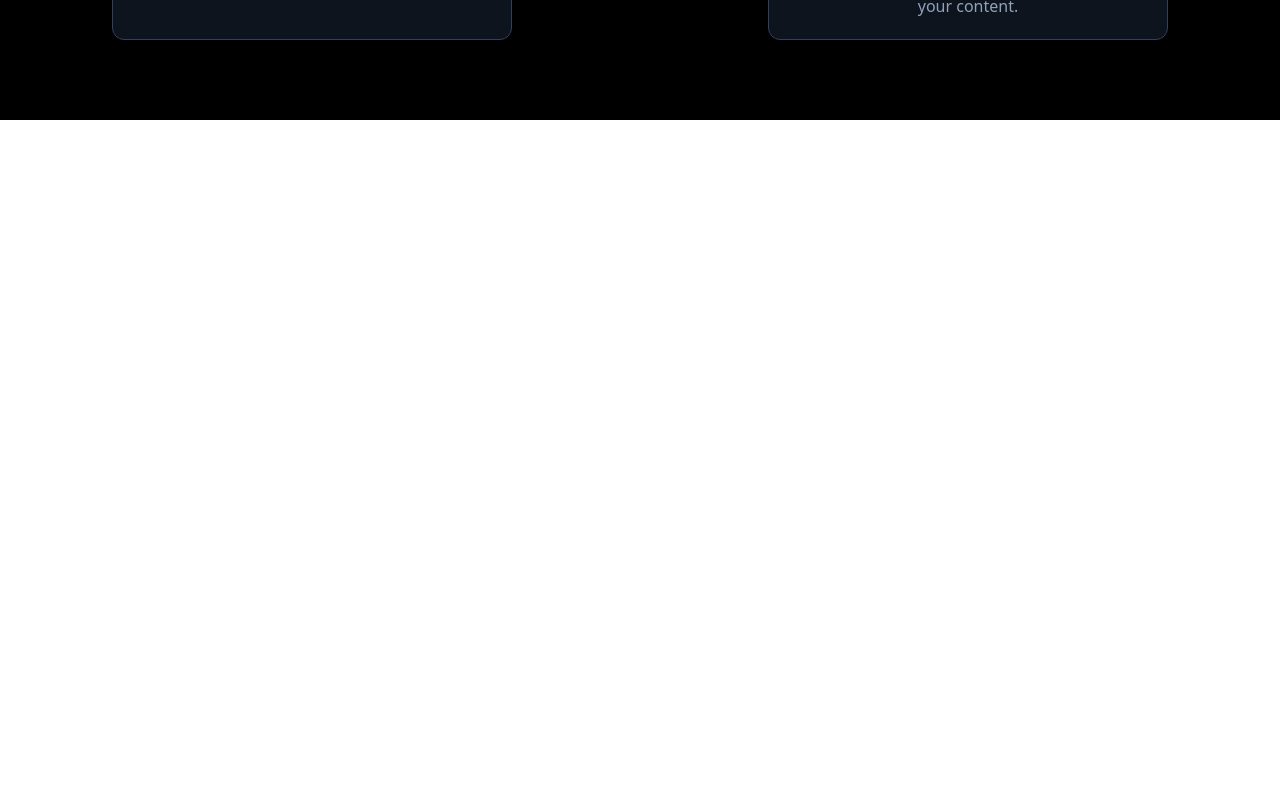
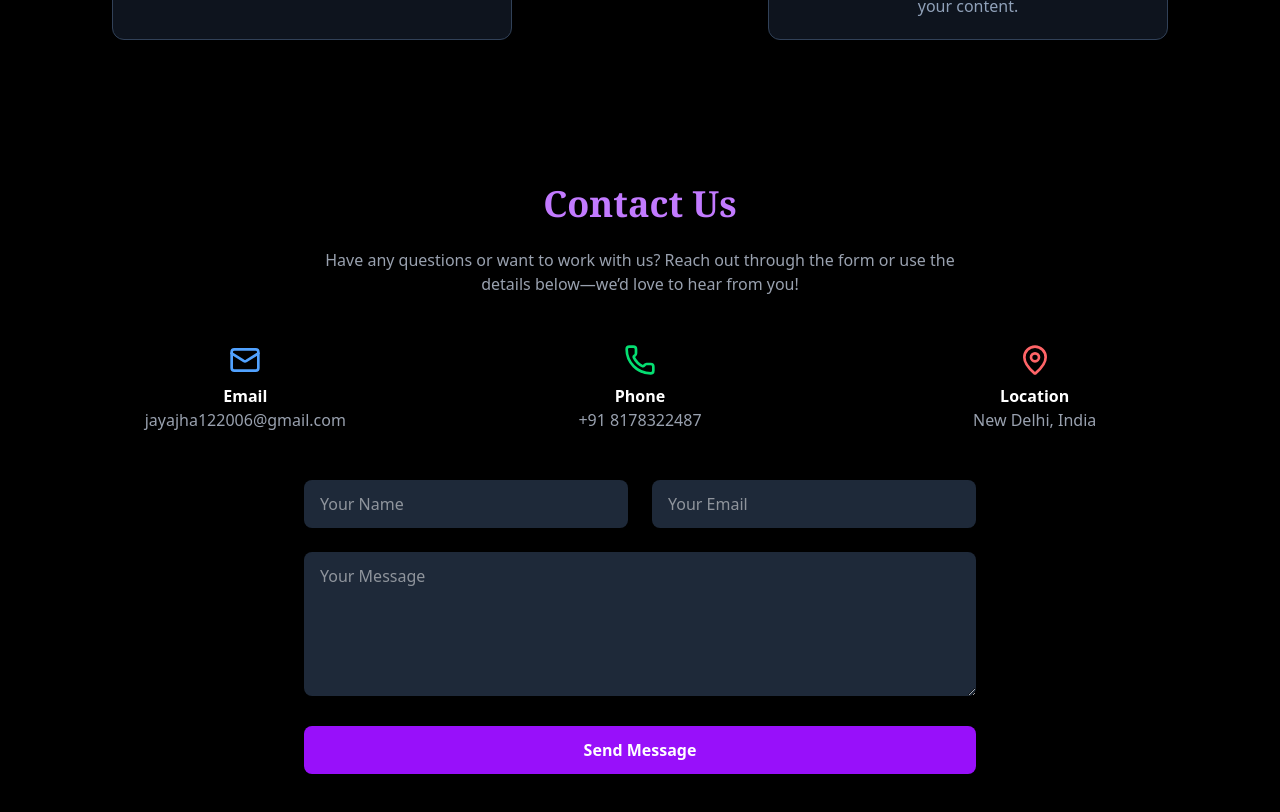
Before and after one commit to jaya-jha12/SynapseNotes, a React (Vite) app in the folder frontend/: page / in a window 1280 px wide. Shown: the part 1660-2472 px from the top of the page. Before the commit the page ends 1780 px from the top, so only its background shows below. Built offline with nearby package versions, Linux system fonts and the light colour scheme.

Commit message:
added contact us section

```diff
--- a/frontend/src/App.css
+++ b/frontend/src/App.css
@@ -1,41 +1,7 @@
 @import "tailwindcss";
 
-/* app.css */
 
-/* Base background for the hero section with a subtle radial gradient */
-.gradient-hero {
-  background-color: #0f172a; /* A dark slate blue */
-  background-image: radial-gradient(at 50% 0%, rgba(30, 58, 138, 0.25) 0%, transparent 70%),
-                    radial-gradient(at 0% 100%, rgba(59, 130, 246, 0.15) 0%, transparent 50%),
-                    radial-gradient(at 100% 100%, rgba(196, 181, 253, 0.1) 0%, transparent 60%);
-  color: #f8fafc; /* Light text color */
-  position: relative; /* Needed for positioning the static circles */
-  overflow: hidden; /* Ensures circles don't spill out */
-}
 
-/* Static background circles for the starry/bubbly effect */
-.bg-circle {
-  position: absolute;
-  border-radius: 50%;
-  background-color: rgba(255, 255, 255, 0.05); /* Semi-transparent white */
-  opacity: 0.5;
-  filter: blur(2px);
-  animation: pulse-opacity 8s ease-in-out infinite alternate;
-}
-
-/* Specific positions and sizes for the static background circles */
-.bg-circle-1 { top: 10%; left: 5%; width: 40px; height: 40px; }
-.bg-circle-2 { top: 20%; right: 15%; width: 60px; height: 60px; animation-delay: 1s; }
-.bg-circle-3 { bottom: 5%; left: 20%; width: 30px; height: 30px; animation-delay: 2s; }
-.bg-circle-4 { bottom: 15%; right: 5%; width: 50px; height: 50px; animation-delay: 3s; }
-.bg-circle-5 { top: 50%; left: 40%; width: 70px; height: 70px; animation-delay: 0.5s; }
-.bg-circle-6 { top: 30%; left: 25%; width: 25px; height: 25px; animation-delay: 2.5s; }
-.bg-circle-7 { bottom: 30%; right: 30%; width: 45px; height: 45px; animation-delay: 1.5s; }
-.bg-circle-8 { top: 60%; right: 50%; width: 35px; height: 35px; animation-delay: 3.5s; }
-.bg-circle-9 { top: 70%; right: 300%; width: 5px; height: 35px; animation-delay: 3.5s; }
-.bg-circle-10 { top: 50%; right: 80%; width: 20px; height: 35px; animation-delay: 3.5s; }
-.bg-circle-11 { top: 60%; right: 200%; width: 85px; height: 35px; animation-delay: 3.5s; }
-/* ... add more circles as needed for density ... */
 
 
 /* Keyframes for the slow jumping/floating animation */
@@ -44,33 +10,7 @@
   50% { transform: translateY(-20px); }
   100% { transform: translateY(0px); }
 }
-
-/* Keyframes for the subtle pulsing opacity of static circles */
-@keyframes pulse-opacity {
-  0% { opacity: 0.1; }
-  100% { opacity: 0.3; }
-}
-
 /* Apply the floating animation to specific elements */
 .animate-float {
   animation: float 6s ease-in-out infinite;
 }
-
-/* Glow effects for the floating orbs and buttons */
-.glow-blue { box-shadow: 0 0 40px rgba(59, 130, 246, 0.5); }
-.glow-peach { box-shadow: 0 0 40px rgba(255, 179, 128, 0.4); }
-.glow-lavender { box-shadow: 0 0 40px rgba(196, 181, 253, 0.5); }
-.glow-mint { box-shadow: 0 0 40px rgba(167, 243, 208, 0.4); }
-
-/* Gradient for the "AI" text */
-.gradient-accent {
-  background: linear-gradient(to right, #60a5fa, #a78bfa); /* Blue to Purple gradient */
-}
-
-/* Glassmorphism effect for cards and outline buttons */
-.glass-card {
-  background-color: rgba(30, 41, 59, 0.5); /* Semi-transparent dark slate */
-  backdrop-filter: blur(10px); /* Blur effect */
-  border-width: 1px;
-  border-color: rgba(255, 255, 255, 0.1); /* Subtle white border */
-}
--- /dev/null
+++ b/frontend/src/components/ContactUs.tsx
@@ -0,0 +1,64 @@
+import { Mail, Phone, MapPin } from "lucide-react";
+
+export const ContactUs = () => {
+  return (
+    <section id="contact" className="bg-black text-white py-16 px-6">
+      <div className="max-w-6xl mx-auto text-center">
+        <h2 className="text-4xl font-bold text-purple-400 font-serif mb-6">Contact Us</h2>
+        <p className="text-gray-400 max-w-2xl mx-auto mb-12">
+          Have any questions or want to work with us? Reach out through the form
+          or use the details below—we’d love to hear from you!
+        </p>
+
+        {/* Contact Info */}
+        <div className="grid md:grid-cols-3 gap-8 mb-12">
+          <div className="flex flex-col items-center">
+            <Mail className="w-8 h-8 text-blue-400 mb-2" />
+            <h3 className="font-semibold">Email</h3>
+            <p className="text-gray-400">jayajha122006@gmail.com</p>
+          </div>
+          <div className="flex flex-col items-center">
+            <Phone className="w-8 h-8 text-green-400 mb-2" />
+            <h3 className="font-semibold">Phone</h3>
+            <p className="text-gray-400">+91 8178322487</p>
+          </div>
+          <div className="flex flex-col items-center">
+            <MapPin className="w-8 h-8 text-red-400 mb-2" />
+            <h3 className="font-semibold">Location</h3>
+            <p className="text-gray-400">New Delhi, India</p>
+          </div>
+        </div>
+
+        {/* Contact Form */}
+        <form className="max-w-2xl mx-auto space-y-6">
+          <div className="grid md:grid-cols-2 gap-6">
+            <input
+              type="text"
+              placeholder="Your Name"
+              className="w-full px-4 py-3 rounded-lg bg-gray-800 text-white focus:ring-2 focus:ring-purple-500 outline-none"
+              required
+            />
+            <input
+              type="email"
+              placeholder="Your Email"
+              className="w-full px-4 py-3 rounded-lg bg-gray-800 text-white focus:ring-2 focus:ring-purple-500 outline-none"
+              required
+            />
+          </div>
+          <textarea
+            placeholder="Your Message"
+            rows={5}
+            className="w-full px-4 py-3 rounded-lg bg-gray-800 text-white focus:ring-2 focus:ring-purple-500 outline-none"
+            required
+          ></textarea>
+          <button
+            type="submit"
+            className="w-full bg-purple-600 hover:bg-purple-700 transition-colors py-3 rounded-lg font-semibold"
+          >
+            Send Message
+          </button>
+        </form>
+      </div>
+    </section>
+  );
+};
--- a/frontend/src/components/Navbar.tsx
+++ b/frontend/src/components/Navbar.tsx
@@ -1,6 +1,6 @@
 import { Link as ScrollLink } from "react-scroll";
 import { Link } from "react-router-dom";
-import { Home, Info, Phone, LogIn, Rocket } from "lucide-react";
+import { Home,  Phone, LogIn, Rocket,Star } from "lucide-react";
 
 
 export const Navbar=()=>{
@@ -18,14 +18,14 @@ export const Navbar=()=>{
                 </ScrollLink>
 
                 <ScrollLink
-                to="about"
+                to="feature"
                 smooth={true}
                 duration={500}
                 offset={-70}
                 className="flex items-center space-x-2 hover:text-pink-300 cursor-pointer"
                 >
-                <Info size={18} />
-                <span>About Us</span>
+                <Star size={18} />
+                <span>Features</span>
                 </ScrollLink>
 
                 <ScrollLink
--- a/frontend/src/pages/Landing.tsx
+++ b/frontend/src/pages/Landing.tsx
@@ -2,6 +2,7 @@ import { FeatureCard } from '../components/FeatureCard';
 import { BrainCircuit, BookOpen, Camera, Compass } from 'lucide-react';
 import type { LucideProps } from "lucide-react";
 import React, { useState, useEffect, useRef } from 'react';
+import { ContactUs } from '../components/ContactUs';
 
 const featuresData: {
   title: string;
@@ -65,7 +66,7 @@ export const Landing = () => {
 
   return (
     <div className="bg-black">
-        <div className="relative flex h-screen bg-black text-white overflow-hidden">
+        <div id="home" className="relative flex h-screen bg-black text-white overflow-hidden">
         {/* Left side content */}
         <div className="flex flex-col justify-center items-start w-1/2 px-12 z-10">
           <h1 className="text-5xl font-bold mb-6">Take Smarter Notes with <span className="block text-center bg-gradient-to-r from-pink-400 via-purple-300 to-indigo-200 bg-clip-text text-transparent pb-5 font-serif">Synapse Notes</span></h1>
@@ -161,6 +162,7 @@ export const Landing = () => {
         </div>
       </div>
     </section>
+    <ContactUs />
     </div>
 
   );
```
